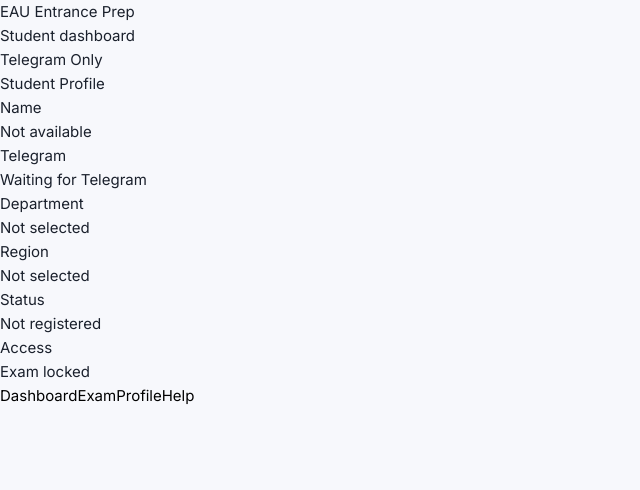
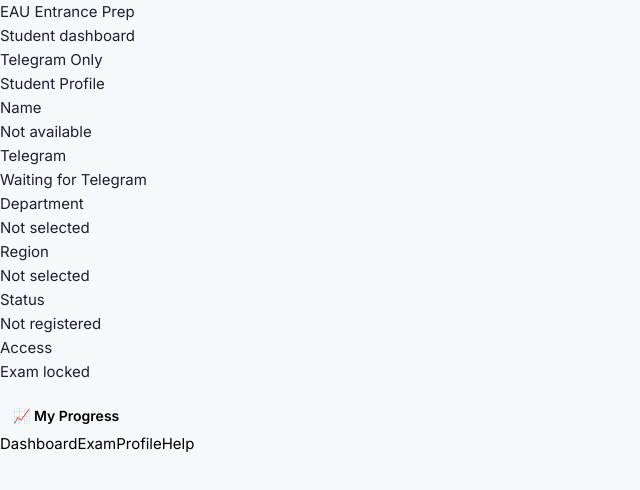
Before and after one commit to yunus-I/aviation-exam-app, a Next.js app: page /mini-app in a window 1280 px wide. Both pictures are taken after a click on the button "Profile". Shown: the top 490 px of the page, without its empty margins (0-640 px from the left). Built offline with nearby package versions, Linux system fonts and the light colour scheme.

Commit message:
Mini App: add 'My Progress' button to profile tab

```diff
--- a/src/app/mini-app-shell.tsx
+++ b/src/app/mini-app-shell.tsx
@@ -291,6 +291,16 @@
                     </div>
                   ))}
                 </dl>
+                <div style={{ marginTop: 16, display: 'flex', gap: 8 }}>
+                  <button
+                    className="btn btn--neutral"
+                    onClick={() => setActiveTab('dashboard')}
+                    type="button"
+                    style={{ padding: '8px 12px', borderRadius: 8 }}
+                  >
+                    📈 My Progress
+                  </button>
+                </div>
               </section>
             </div>
           )}
```
